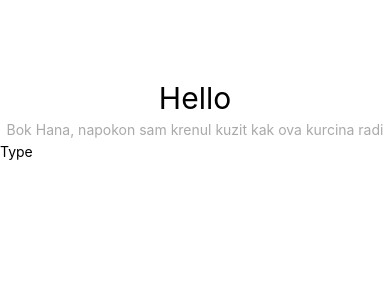
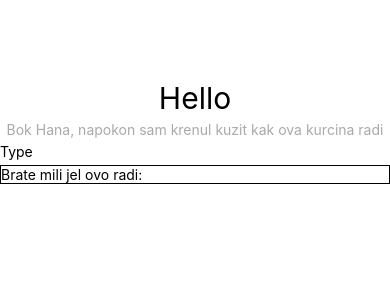
Before and after one commit to ekaeoq/react-app, a React Native app: screen / in a window 390 px wide. Shown: the top 300 px of the page. Built offline with nearby package versions, Linux system fonts and the light colour scheme.

Commit message:
jebo majku

```diff
--- a/App.js
+++ b/App.js
@@ -14,6 +14,7 @@ const Cat = () => {
 	  		defaultValue={text}
 	  	/>
 	  <Text style={style.addOnTextStyle}>
+	  	Brate mili jel ovo radi: {text}
 	  </Text>
 
 
@@ -38,6 +39,13 @@ const style = StyleSheet.create({
 
 	textInputStyle: {
 		marginTop: 5,
+	},
+
+	addOnTextStyle: {
+		marginTop: 5,
+		borderWidth: 1,
+		borderColor: 'black',
+
 	}
 
 
```
